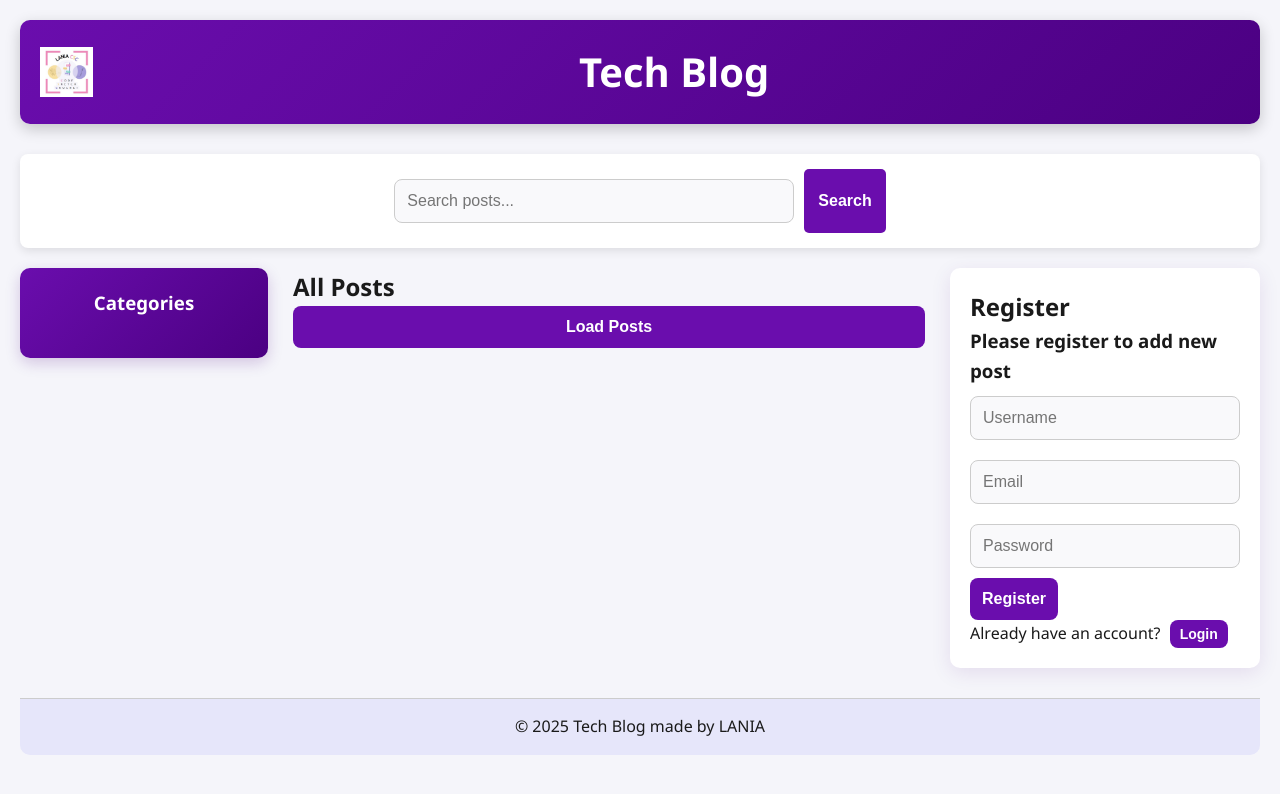
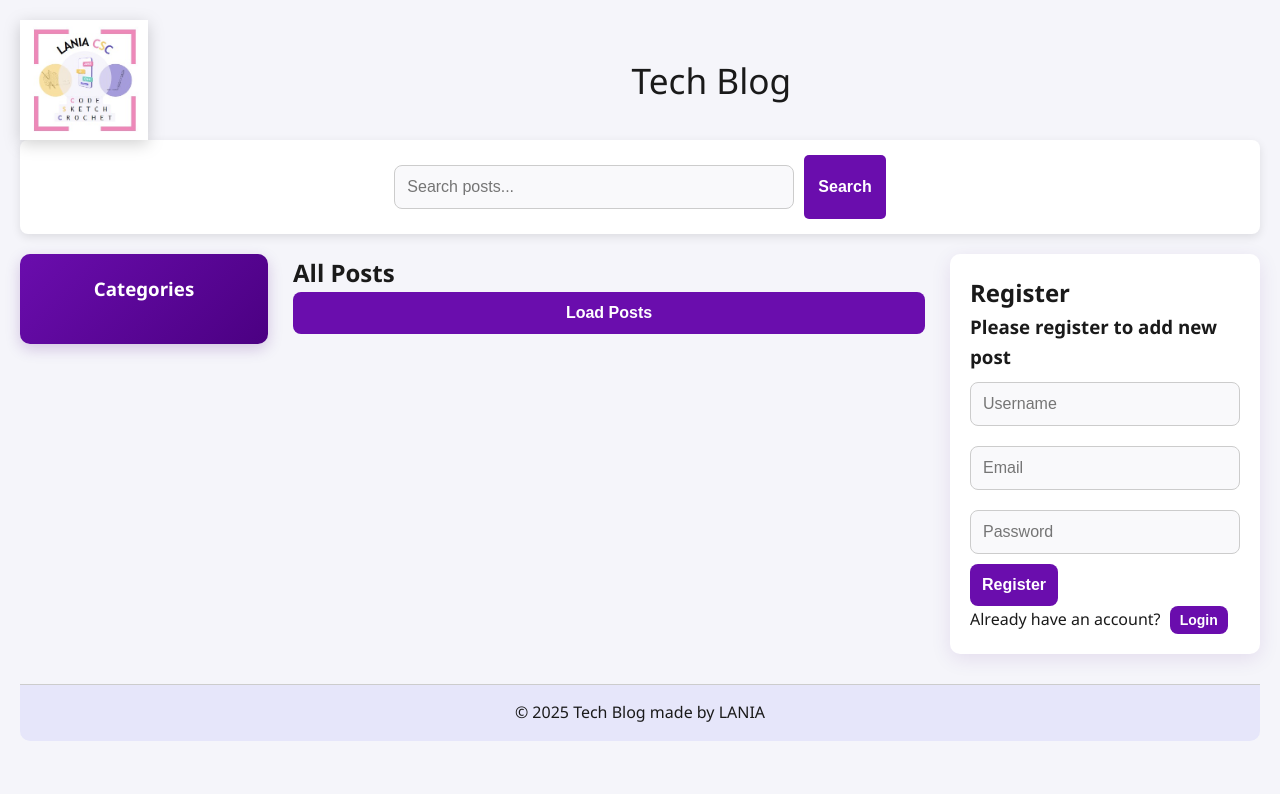
Before and after one commit to piotrowskaannamilena-blip/blog-application, a website: page public/index.htm in a window 1280 px wide. Drawn offline with nearby package versions, Linux system fonts and the light colour scheme; no server answers.

Commit message:
made logo bigger and transition different with shadow

```diff
--- a/public/assets/style.css
+++ b/public/assets/style.css
@@ -15,35 +15,27 @@ body {
 
 /* Header */
 header {
-    font-size: 2.5rem;
-    font-weight: 700;
-    margin-bottom: 30px;
-    color: #ffffff;
-    background: linear-gradient(135deg, #6a0dad, #4b0082);
-    padding: 20px;
-    border-radius: 10px;
-    box-shadow: 0 5px 15px rgba(0,0,0,0.2);
     display: flex;
     align-items: center;
     gap: 15px;
-    justify-content: center;
-    position: relative;
 }
 
 header span {
+    font-size: 2.2rem;
     flex-grow: 1;
     text-align: center;
 }
 
 #logo {
-    height: 50px;
+    height: 120px;
+    width: auto;
     transition: 0.4s ease;
-    filter: grayscale(0);
+    filter: drop-shadow(0 4px 8px rgba(0, 0, 0, 0.18));
 }
 
 #logo:hover {
-    filter: hue-rotate(25deg) brightness(1.2);
-    transform: scale(1.1);
+ transform: scale(1.1);
+    filter: drop-shadow(0 6px 12px rgba(0, 0, 0, 0.25));
 }
 
 /* Search bar */
```
